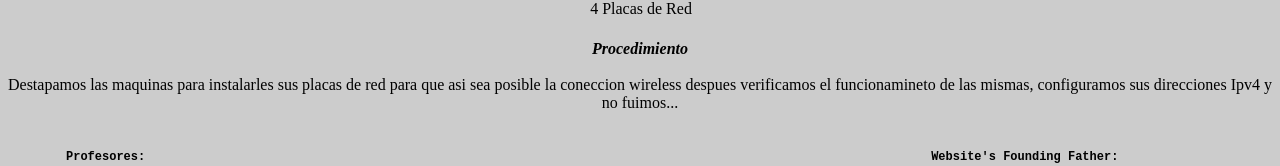
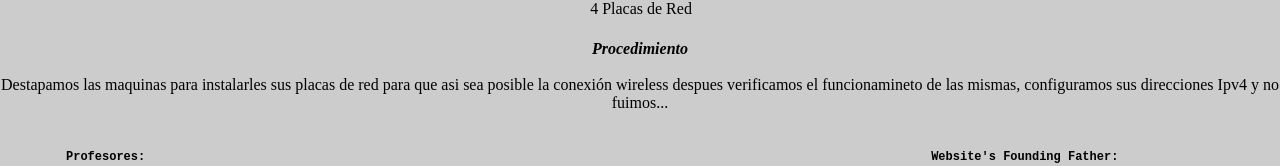
Before and after one commit to AdminRoot000/Proyecto-Crisol-Nov, a plain HTML site: page index.html in a window 1280 px wide. Shown: the part 2686-2852 px from the top of the page. Drawn offline with Linux system fonts and the light colour scheme.

Commit message:
Update index.html

```diff
--- a/index.html
+++ b/index.html
@@ -72,7 +72,7 @@
         <div class="textito">
             <b><i>Procedimiento</i></b><br><br>
             <p>
-            Destapamos las maquinas para instalarles sus placas de red para que asi sea posible la coneccion wireless despues verificamos el funcionamineto de las mismas, configuramos sus direcciones Ipv4 y no fuimos...
+            Destapamos las maquinas para instalarles sus placas de red para que asi sea posible la conexión wireless despues verificamos el funcionamineto de las mismas, configuramos sus direcciones Ipv4 y no fuimos...
             </p>
         </div>    <BR></BR>
         <footer>
```
